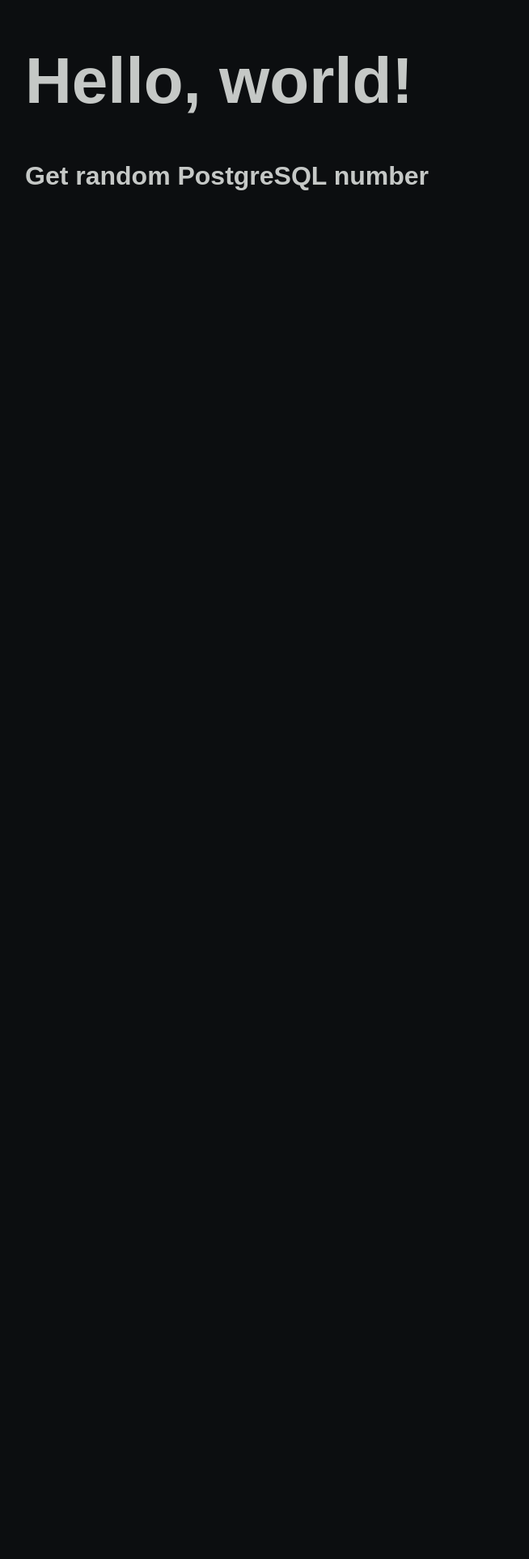
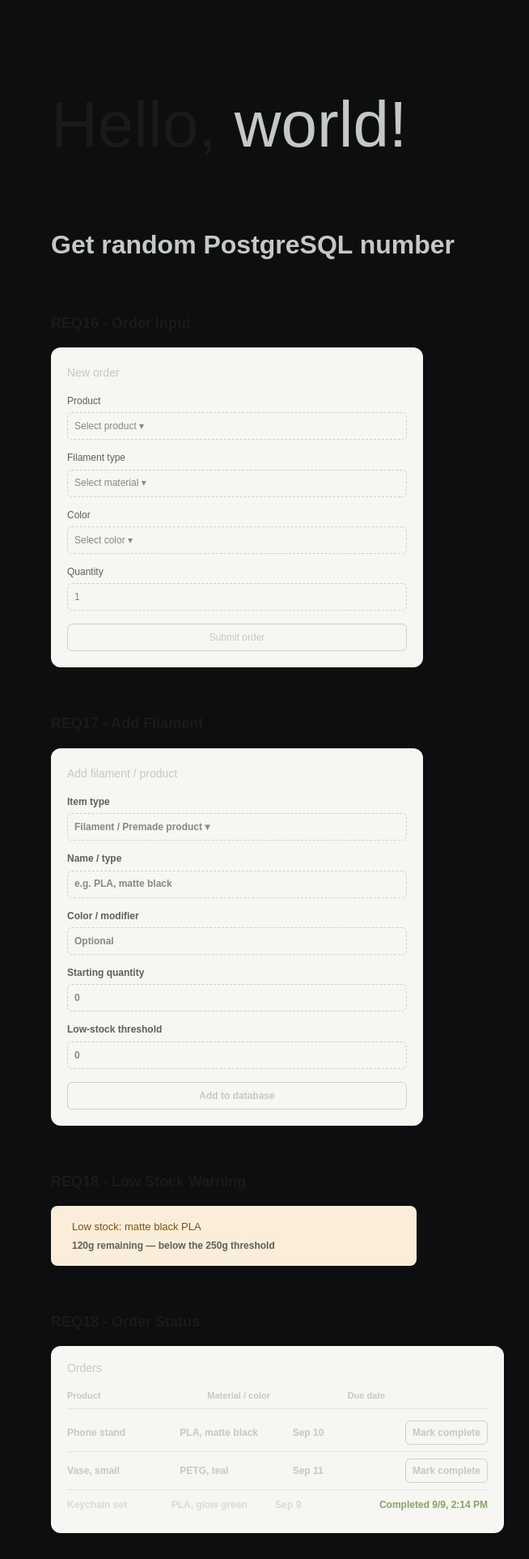
Before and after one commit to tabre/foms, a Flask app: page / in a window 1280 px wide. Shown: the whole page at 81% size, without its empty margins (17-671 px from the left). Before the commit the page ends 235 px from the top, so only its background shows below. Run offline with Flask 3, Linux system fonts and the light colour scheme; parts of the project's set-up code (start-up, migrations or seed data) failed here and were passed over; some libraries are stand-ins or nearby versions.

Commit message:
feat: add req16-19 mock-ups

```diff
--- /dev/null
+++ b/services/app/src/static/css/gui_examples.css
@@ -0,0 +1,105 @@
+:root {
+  --surface-2: #ffffff;
+  --surface-1: #f7f6f2;
+  --surface-0: #f1efe8;
+
+  --text-primary: #1a1a19;
+  --text-secondary: #5f5e5a;
+  --text-muted: #888780;
+
+  --border: rgba(0,0,0,0.08);
+  --border-strong: rgba(0,0,0,0.16);
+  --border-stronger: rgba(0,0,0,0.35);
+
+  --bg-accent: #e6f1fb;
+  --text-accent: #185fa5;
+  --border-accent: #378add;
+
+  --bg-danger: #fcebeb;
+  --text-danger: #a32d2d;
+  --border-danger: #e24b4a;
+
+  --bg-success: #eaf3de;
+  --text-success: #3b6d11;
+  --border-success: #639922;
+
+  --bg-warning: #faeeda;
+  --text-warning: #854f0b;
+  --border-warning: #ef9f27;
+
+  --font-sans: -apple-system, BlinkMacSystemFont, "Segoe UI", Helvetica, Arial, sans-serif;
+  --font-voice: Georgia, serif;
+  --font-mono: ui-monospace, SFMono-Regular, Menlo, monospace;
+
+  --radius: 8px;
+  --pad-sm: 8px;
+  --pad-md: 12px;
+  --pad-lg: 16px;
+  --pad-xl: 24px;
+  --gap-xs: 4px;
+  --gap-sm: 8px;
+  --gap-md: 12px;
+  --gap-lg: 16px;
+  --gap-xl: 24px;
+}
+
+@media (prefers-color-scheme: dark) {
+  :root {
+    --surface-2: #2c2c2a;
+    --surface-1: #232322;
+    --surface-0: #1a1a19;
+
+    --text-primary: #f1efe8;
+    --text-secondary: #b4b2a9;
+    --text-muted: #7d7c76;
+
+    --border: rgba(255,255,255,0.10);
+    --border-strong: rgba(255,255,255,0.20);
+    --border-stronger: rgba(255,255,255,0.40);
+  }
+}
+
+body {
+  font-family: var(--font-sans);
+  background: var(--surface-0);
+  color: var(--text-primary);
+  font-size: 16px;
+  line-height: 1.7;
+  margin: 0;
+  padding: 2rem;
+}
+
+h1, h2, h3 { font-weight: 500; color: var(--text-primary); }
+h1 { font-size: 22px; }
+h2 { font-size: 18px; }
+h3 { font-size: 16px; }
+
+button {
+  font-family: var(--font-sans);
+  background: transparent;
+  border: 0.5px solid var(--border-strong);
+  border-radius: var(--radius);
+  padding: 6px 14px;
+  font-size: 14px;
+  cursor: pointer;
+}
+button:hover { background: var(--surface-1); }
+button:active { transform: scale(0.98); }
+
+input, select, textarea {
+  font-family: var(--font-sans);
+  border: 0.5px solid var(--border-strong);
+  border-radius: 6px;
+  padding: 0 8px;
+  height: 36px;
+  font-size: 14px;
+  background: var(--surface-2);
+  color: var(--text-primary);
+}
+
+.ti { font-family: "tabler-icons" !important; }
+
+.req-header {
+    font-weight: bold;
+    margin-top: 3em;
+}
--- a/services/app/src/templates/index.html
+++ b/services/app/src/templates/index.html
@@ -2,6 +2,7 @@
 <html>
 
 <head>
+    <link rel="stylesheet" href="{{ url_for('static', filename='css/gui_examples.css') }}"/>
     <link rel="stylesheet" href="{{ url_for('static', filename='css/style.css') }}"/>
     <script src="{{ url_for('static', filename='js/htmx.min.js') }}"></script>
     <title>Hello</title>
@@ -16,8 +17,25 @@
         <span id="world" hx-swap="outerHTML" hx-get="/hx__htmx">{{ name }}!</span>
     </h1>
 
-    <div id="rand" hx-swap="outerHTML" hx-get="/hx__rand">
+    <div id="rand" hx-swap="innerHTML" hx-get="/hx__rand">
         Get random PostgreSQL number
+    </div>
+
+    <div id="req16">
+        <h2 class="req-header">REQ16 - Order Input</h2>
+        {% include "req16.html" %}
+    </div>
+    <div id="req17" class="req-header">
+        <h2 class="req-header">REQ17 - Add Filament</h2>
+        {% include "req17.html" %}
+    </div>
+    <div id="req18" class="req-header">
+        <h2 class="req-header">REQ18 - Low Stock Warning</h2>
+        {% include "req18.html" %}
+    </div>
+    <div id="req19" class="req-header">
+        <h2 class="req-header">REQ18 - Order Status</h2>
+        {% include "req19.html" %}
     </div>
 </body>
 
--- /dev/null
+++ b/services/app/src/templates/req16.html
@@ -0,0 +1,32 @@
+<div style="background:var(--surface-1);border-radius:12px;padding:1.25rem;max-width:420px">
+    <div style="font-size:14px;font-weight:500;margin-bottom:12px">
+        New order
+    </div>
+    <div style="font-size:12px;color:var(--text-secondary);margin-bottom:4px">
+        Product
+    </div>
+    <div style="border:0.5px dashed var(--border-strong);border-radius:6px;height:32px;margin-bottom:12px;padding:0 8px;display:flex;align-items:center;font-size:12px;color:var(--text-muted)">
+        Select product ▾
+    </div>
+    <div style="font-size:12px;color:var(--text-secondary);margin-bottom:4px">
+        Filament type
+    </div>
+    <div style="border:0.5px dashed var(--border-strong);border-radius:6px;height:32px;margin-bottom:12px;padding:0 8px;display:flex;align-items:center;font-size:12px;color:var(--text-muted)">
+        Select material ▾
+    </div>
+    <div style="font-size:12px;color:var(--text-secondary);margin-bottom:4px">
+        Color
+    </div>
+    <div style="border:0.5px dashed var(--border-strong);border-radius:6px;height:32px;margin-bottom:12px;padding:0 8px;display:flex;align-items:center;font-size:12px;color:var(--text-muted)">
+        Select color ▾
+    </div>
+    <div style="font-size:12px;color:var(--text-secondary);margin-bottom:4px">
+        Quantity
+    </div>
+    <div style="border:0.5px dashed var(--border-strong);border-radius:6px;height:32px;margin-bottom:16px;padding:0 8px;display:flex;align-items:center;font-size:12px;color:var(--text-muted)">
+        1
+    </div>
+    <div style="border:0.5px solid var(--border-strong);border-radius:6px;height:32px;display:flex;align-items:center;justify-content:center;font-size:12px">
+        Submit order
+    </div>
+</div>
--- /dev/null
+++ b/services/app/src/templates/req17.html
@@ -0,0 +1,38 @@
+<div style="background:var(--surface-1);border-radius:12px;padding:1.25rem;max-width:420px">
+    <div style="font-size:14px;font-weight:500;margin-bottom:12px">
+        Add filament / product
+    </div>
+    <div style="font-size:12px;color:var(--text-secondary);margin-bottom:4px">
+        Item type
+    </div>
+    <div style="border:0.5px dashed var(--border-strong);border-radius:6px;height:32px;margin-bottom:12px;padding:0 8px;display:flex;align-items:center;font-size:12px;color:var(--text-muted)">
+        Filament / Premade product ▾
+    </div>
+    <div style="font-size:12px;color:var(--text-secondary);margin-bottom:4px">
+        Name / type
+    </div>
+    <div style="border:0.5px dashed var(--border-strong);border-radius:6px;height:32px;margin-bottom:12px;padding:0 8px;display:flex;align-items:center;font-size:12px;color:var(--text-muted)">
+        e.g. PLA, matte black
+    </div>
+    <div style="font-size:12px;color:var(--text-secondary);margin-bottom:4px">
+        Color / modifier
+    </div>
+    <div style="border:0.5px dashed var(--border-strong);border-radius:6px;height:32px;margin-bottom:12px;padding:0 8px;display:flex;align-items:center;font-size:12px;color:var(--text-muted)">
+        Optional
+    </div>
+    <div style="font-size:12px;color:var(--text-secondary);margin-bottom:4px">
+        Starting quantity
+    </div>
+    <div style="border:0.5px dashed var(--border-strong);border-radius:6px;height:32px;margin-bottom:12px;padding:0 8px;display:flex;align-items:center;font-size:12px;color:var(--text-muted)">
+        0
+    </div>
+    <div style="font-size:12px;color:var(--text-secondary);margin-bottom:4px">
+        Low-stock threshold
+    </div>
+    <div style="border:0.5px dashed var(--border-strong);border-radius:6px;height:32px;margin-bottom:16px;padding:0 8px;display:flex;align-items:center;font-size:12px;color:var(--text-muted)">
+        0
+    </div>
+    <div style="border:0.5px solid var(--border-strong);border-radius:6px;height:32px;display:flex;align-items:center;justify-content:center;font-size:12px">
+        Add to database
+    </div>
+</div>
--- /dev/null
+++ b/services/app/src/templates/req18.html
@@ -0,0 +1,11 @@
+<div style="background:var(--bg-warning);border-radius:8px;padding:0.9rem 1rem;max-width:420px;display:flex;align-items:flex-start;gap:10px">
+    <i class="ti ti-alert-triangle" style="font-size:18px;color:var(--text-warning)" aria-hidden="true"></i>
+    <div>
+        <div style="font-size:13px;font-weight:500;color:var(--text-warning)">
+            Low stock: matte black PLA
+        </div>
+        <div style="font-size:12px;color:var(--text-secondary);margin-top:2px">
+            120g remaining — below the 250g threshold
+        </div>
+    </div>
+</div>
--- /dev/null
+++ b/services/app/src/templates/req19.html
@@ -0,0 +1,20 @@
+<div style="background:var(--surface-1);border-radius:12px;padding:1rem 1.25rem;max-width:520px">
+    <div style="font-size:14px;font-weight:500;margin-bottom:12px">
+        Orders
+    </div>
+        <div style="display:grid;grid-template-columns:1fr 1fr 1fr auto;font-size:11px;color:var(--text-muted);border-bottom:0.5px solid var(--border);padding-bottom:6px;margin-bottom:6px">
+        <span>Product</span><span>Material / color</span><span>Due date</span><span></span>
+    </div>
+    <div style="display:grid;grid-template-columns:1fr 1fr 1fr auto;align-items:center;font-size:12px;border-bottom:0.5px solid var(--border);padding:8px 0">
+        <span>Phone stand</span><span>PLA, matte black</span><span>Sep 10</span>
+        <span style="border:0.5px solid var(--border-strong);border-radius:6px;padding:4px 8px;text-align:center">Mark complete</span>
+    </div>
+    <div style="display:grid;grid-template-columns:1fr 1fr 1fr auto;align-items:center;font-size:12px;border-bottom:0.5px solid var(--border);padding:8px 0">
+        <span>Vase, small</span><span>PETG, teal</span><span>Sep 11</span>
+        <span style="border:0.5px solid var(--border-strong);border-radius:6px;padding:4px 8px;text-align:center">Mark complete</span>
+    </div>
+    <div style="display:grid;grid-template-columns:1fr 1fr 1fr auto;align-items:center;font-size:12px;padding:8px 0;opacity:0.6">
+        <span>Keychain set</span><span>PLA, glow green</span><span>Sep 9</span>
+        <span style="color:var(--text-success);font-size:12px">Completed 9/9, 2:14 PM</span>
+    </div>
+</div>
```
